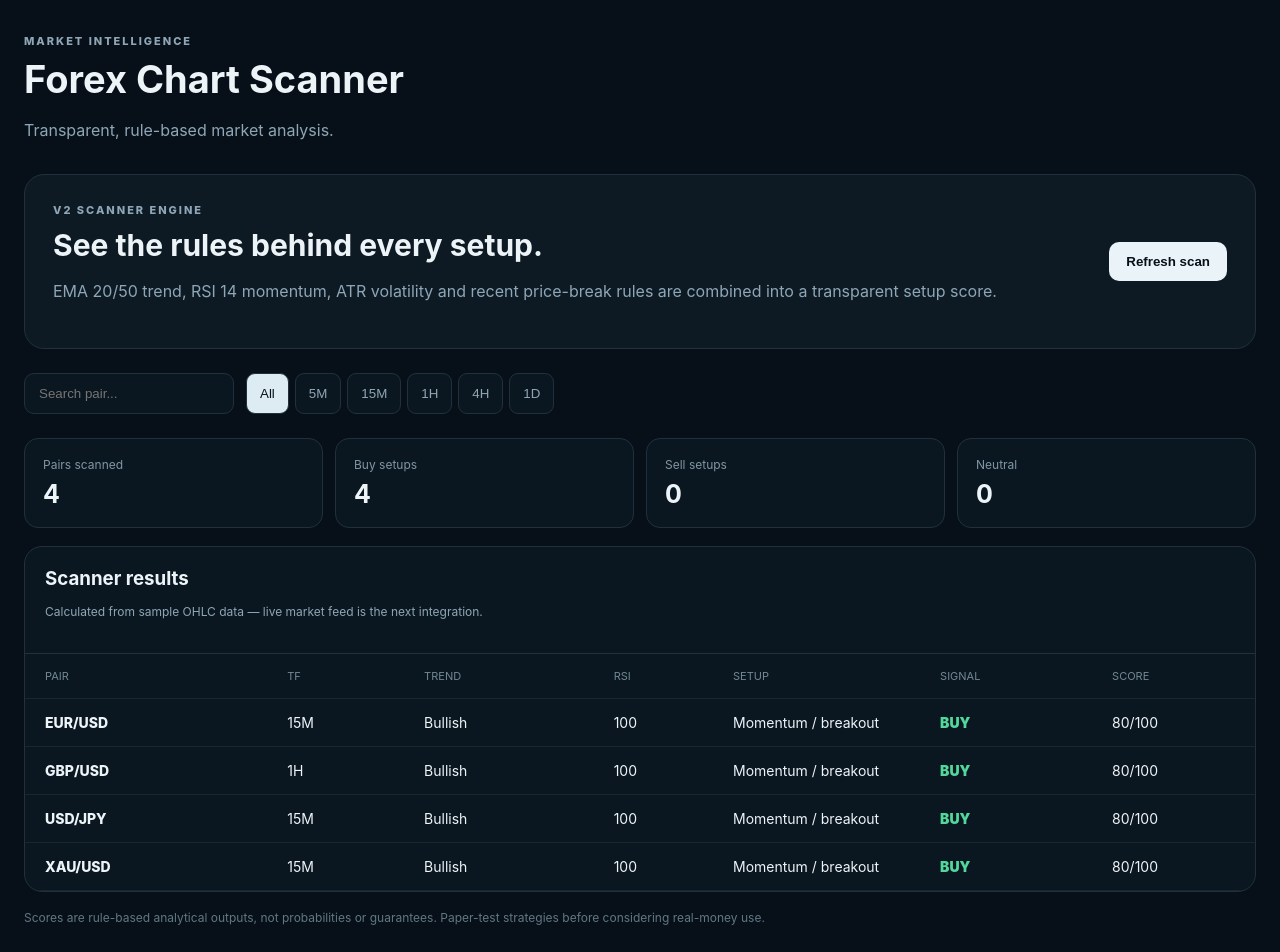
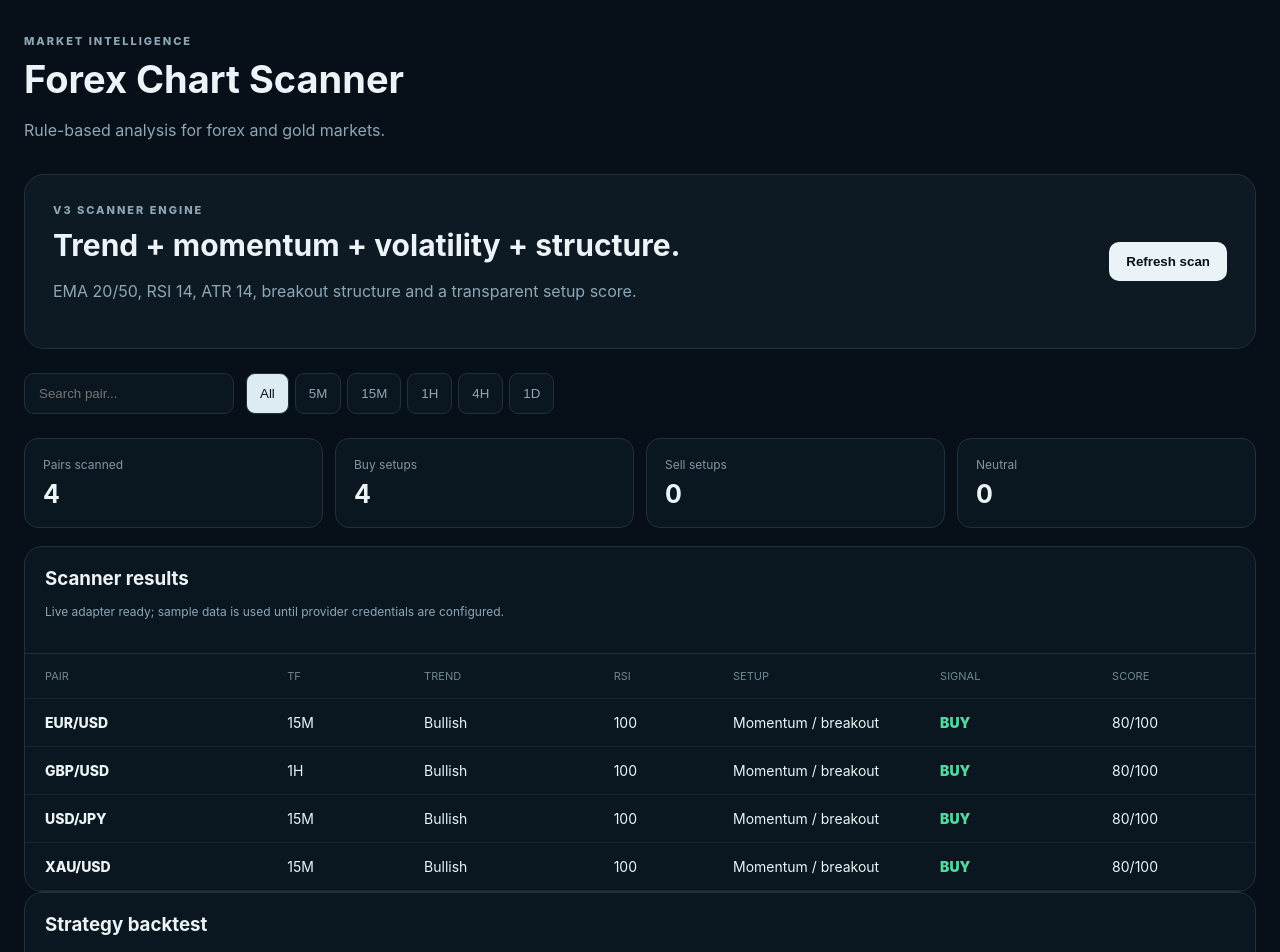
Before and after one commit to alpsg90-sketch/forex-chart-scanner, a Next.js app: page / in a window 1280 px wide. Shown: the top 952 px of the page. Built offline with nearby package versions, Linux system fonts and the light colour scheme; no server answers.

Commit message:
feat: add backtest dashboard

```diff
--- a/app/page.js
+++ b/app/page.js
@@ -1,36 +1,24 @@
 "use client";
-
 import {useEffect,useMemo,useState} from "react";
 
 export default function Home(){
-  const [tf,setTf]=useState("All");
-  const [q,setQ]=useState("");
-  const [rows,setRows]=useState([]);
-  const [loading,setLoading]=useState(true);
+  const[tf,setTf]=useState("All"),[q,setQ]=useState(""),[rows,setRows]=useState([]),[loading,setLoading]=useState(true),[backtest,setBacktest]=useState(null);
 
   async function load(){
     setLoading(true);
-    try{
-      const res=await fetch("/api/scan",{cache:"no-store"});
-      const data=await res.json();
-      setRows(data.results||[]);
-    }finally{setLoading(false);}
+    try{const d=await (await fetch("/api/scan",{cache:"no-store"})).json();setRows(d.results||[])}finally{setLoading(false)}
   }
-
-  useEffect(()=>{load()},[]);
-
+  async function loadBacktest(){setBacktest(await (await fetch("/api/backtest",{cache:"no-store"})).json())}
+  useEffect(()=>{load();loadBacktest()},[]);
   const filtered=useMemo(()=>rows.filter(r=>(tf==="All"||r.tf===tf)&&r.pair.toLowerCase().includes(q.toLowerCase())),[rows,tf,q]);
 
   return <main className="shell">
-    <header><div className="eyebrow">MARKET INTELLIGENCE</div><h1>Forex Chart Scanner</h1><p>Transparent, rule-based market analysis.</p></header>
-    <section className="hero"><div><div className="eyebrow">V2 SCANNER ENGINE</div><h2>See the rules behind every setup.</h2><p>EMA 20/50 trend, RSI 14 momentum, ATR volatility and recent price-break rules are combined into a transparent setup score.</p></div><button onClick={load}>Refresh scan</button></section>
+    <header><div className="eyebrow">MARKET INTELLIGENCE</div><h1>Forex Chart Scanner</h1><p>Rule-based analysis for forex and gold markets.</p></header>
+    <section className="hero"><div><div className="eyebrow">V3 SCANNER ENGINE</div><h2>Trend + momentum + volatility + structure.</h2><p>EMA 20/50, RSI 14, ATR 14, breakout structure and a transparent setup score.</p></div><button onClick={load}>Refresh scan</button></section>
     <section className="controls"><input placeholder="Search pair..." value={q} onChange={e=>setQ(e.target.value)}/><div className="tabs">{["All","5M","15M","1H","4H","1D"].map(x=><button className={tf===x?"active":""} key={x} onClick={()=>setTf(x)}>{x}</button>)}</div></section>
     <section className="stats"><div><span>Pairs scanned</span><strong>{filtered.length}</strong></div><div><span>Buy setups</span><strong>{filtered.filter(x=>x.signal==="BUY").length}</strong></div><div><span>Sell setups</span><strong>{filtered.filter(x=>x.signal==="SELL").length}</strong></div><div><span>Neutral</span><strong>{filtered.filter(x=>x.signal==="NEUTRAL").length}</strong></div></section>
-    <section className="panel"><div className="panelhead"><h3>Scanner results</h3><p>{loading?"Calculating rules...":"Calculated from sample OHLC data — live market feed is the next integration."}</p></div>
-      <div className="table"><div className="tr th"><span>Pair</span><span>TF</span><span>Trend</span><span>RSI</span><span>Setup</span><span>Signal</span><span>Score</span></div>
-      {filtered.map(r=><div className="tr" key={r.pair+r.tf}><span className="pair">{r.pair}</span><span>{r.tf}</span><span>{r.trend}</span><span>{r.rsi}</span><span>{r.setup}</span><span className={"signal "+r.signal.toLowerCase()}>{r.signal}</span><span>{r.score}/100</span></div>)}
-      </div>
-    </section>
-    <footer>Scores are rule-based analytical outputs, not probabilities or guarantees. Paper-test strategies before considering real-money use.</footer>
+    <section className="panel"><div className="panelhead"><h3>Scanner results</h3><p>{loading?"Calculating...":"Live adapter ready; sample data is used until provider credentials are configured."}</p></div><div className="table"><div className="tr th"><span>Pair</span><span>TF</span><span>Trend</span><span>RSI</span><span>Setup</span><span>Signal</span><span>Score</span></div>{filtered.map(r=><div className="tr" key={r.pair+r.tf}><span className="pair">{r.pair}</span><span>{r.tf}</span><span>{r.trend}</span><span>{r.rsi}</span><span>{r.setup}</span><span className={"signal "+r.signal.toLowerCase()}>{r.signal}</span><span>{r.score}/100</span></div>)}</div></section>
+    <section className="panel backtest"><div className="panelhead"><h3>Strategy backtest</h3><p>Illustrative sample-candle test only. It is not evidence of future performance.</p></div>{backtest&&<div className="backgrid">{backtest.results.map(r=><div className="bt" key={r.pair}><strong>{r.pair}</strong><span>Trades: {r.tradeCount}</span><span>Win rate: {r.winRate}%</span><span>Sample return: {r.totalReturn}%</span></div>)}</div>}</section>
+    <footer>Scores and backtests are analytical tools, not guarantees. Use historical/paper testing before considering real-money trading.</footer>
   </main>
 }
```
